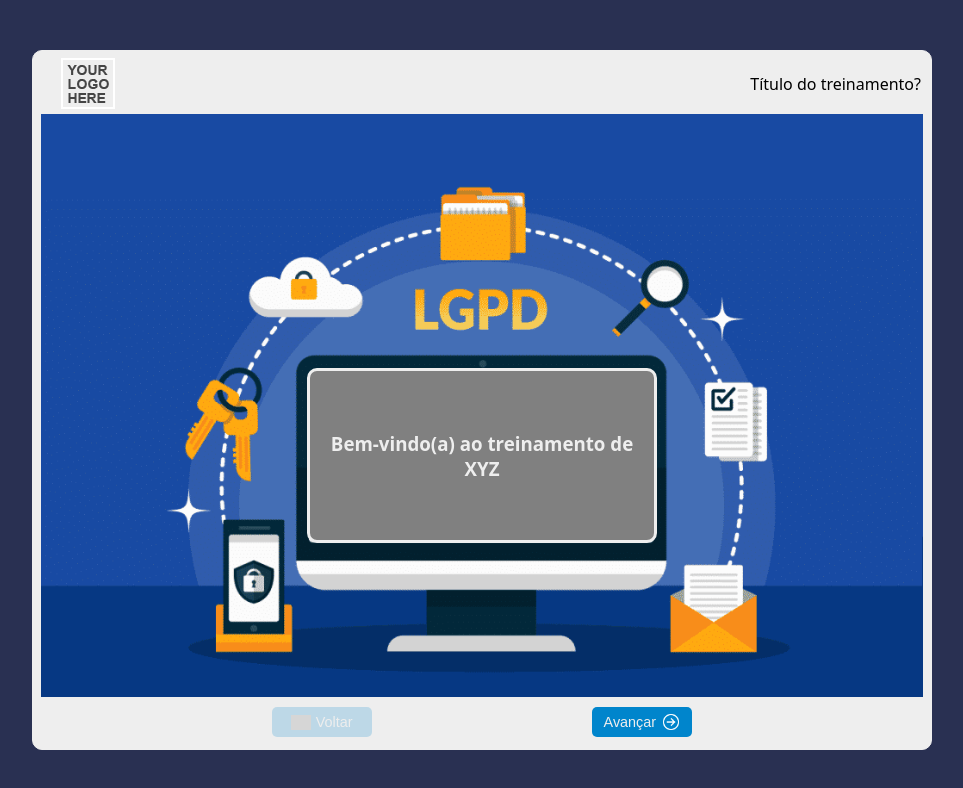
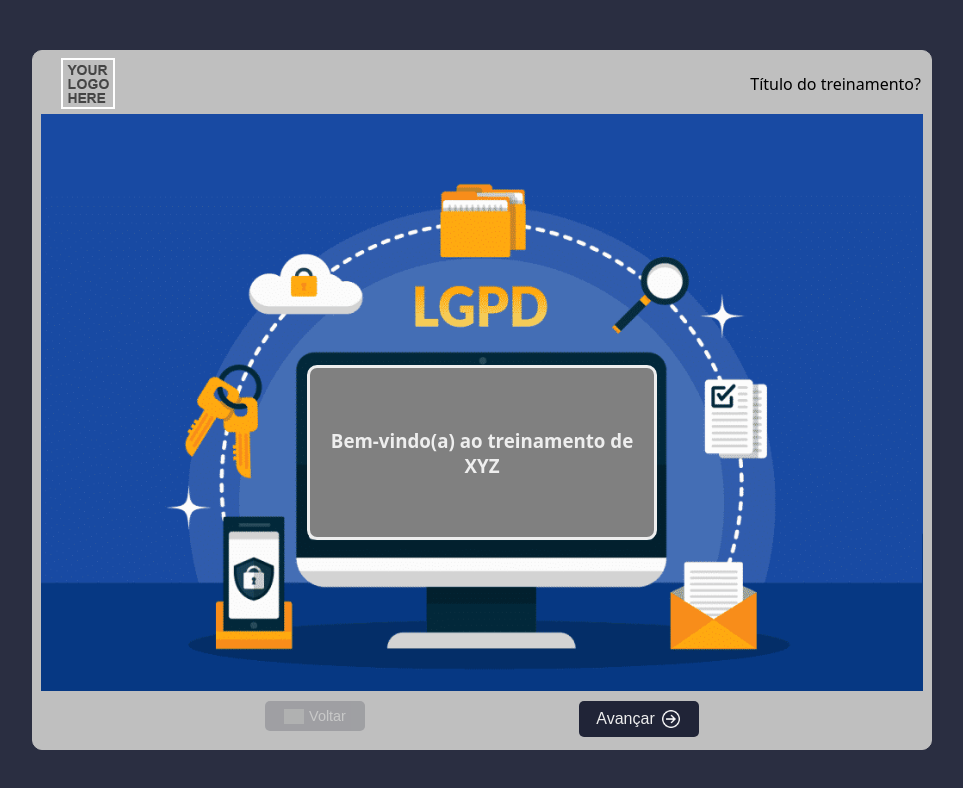
Before and after one commit to CapitaoDAreia/e-learning, a React (Create React App) app: page / in a window 1280 px wide. Shown: the top 788 px of the page, without its empty margins (158-1121 px from the left). Built offline with nearby package versions, Linux system fonts and the light colour scheme; grey boxes are pictures that could not be loaded; the HTML template or start-up script is replaced by a standard one.

Commit message:
Editing some color and spacing details in buttons and backgrounds

```diff
--- a/src/Components/Basics/GlobalButton.component.tsx
+++ b/src/Components/Basics/GlobalButton.component.tsx
@@ -20,10 +20,11 @@ const GlobalButtonComponent = styled.button`
     align-items: center;
     justify-content: center;
     gap: 5px;
-    font-size: .9rem;
+    font-size: 1rem;
     width: 100px;
     height: 30px;
-    background-color: #0085cc;
+    padding: 18px 60px;
+    background-color: #02061dd6;
     color: #eeeeee;
     border: none;
     border-radius: 5px;
@@ -40,7 +41,7 @@ const GlobalButtonComponent = styled.button`
 
 const ButtonIcon = styled.img`
     filter: invert(100%) sepia(100%) saturate(1%) hue-rotate(120deg) brightness(104%) contrast(101%);
-    width: 20px;
+    width: 22px;
 `
 
 const GlobalButton = (props: GlobalButtonProps) => {
--- a/src/Components/Basics/GlobalButtonSkeleton.component.tsx
+++ b/src/Components/Basics/GlobalButtonSkeleton.component.tsx
@@ -19,7 +19,7 @@ const GlobalButtonComponent = styled.button`
     font-size: .9rem;
     width: 100px;
     height: 30px;
-    background-color: #0085cc;
+    background-color: #02061dd6;
     color: #eeeeee;
     border: none;
     border-radius: 5px;
--- a/src/Components/Structurals/Footer/GlobalFooter.component.tsx
+++ b/src/Components/Structurals/Footer/GlobalFooter.component.tsx
@@ -6,7 +6,7 @@ import GlobalButtonSkeleton from "../../Basics/GlobalButtonSkeleton.component";
 const GlobalFooterComponent = styled.div`
     width: 100%;
     padding: 10px 10px;
-    background-color: #eee;
+    background-color: #bfbfbf;
     display: flex;
     justify-content: space-evenly;
 `;
@@ -24,17 +24,19 @@ const GlobalFooter = (props: GlobalFooterProps) => {
     return (
         <GlobalFooterComponent>
             {
-                props.counter === 0 ? <>
+                props.counter === 0 ?
+                    <>
                         <GlobalButtonSkeleton label="Voltar" destination="página anterior" />
-                    <GlobalButton counter={props.counter} setCounter={props.setCounter} setPagination={props.setPagination} label="Avançar" destination="próxima página" paginationLength={props.paginationLength}/>
+                        <GlobalButton counter={props.counter} setCounter={props.setCounter} setPagination={props.setPagination} label="Avançar" destination="próxima página" paginationLength={props.paginationLength} />
                     </>
-                : (props.counter === props.paginationLength ? <>
-                        <GlobalButton counter={props.counter} setCounter={props.setCounter} setPagination={props.setPagination} label="Voltar" destination="página anterior" paginationLength={props.paginationLength}/>
+                    : (props.counter === props.paginationLength ?
+                        <>
+                            <GlobalButton counter={props.counter} setCounter={props.setCounter} setPagination={props.setPagination} label="Voltar" destination="página anterior" paginationLength={props.paginationLength} />
                             <GlobalButtonSkeleton label="Avançar" destination="próxima página" />
                         </>
                         : <>
-                        <GlobalButton counter={props.counter} setCounter={props.setCounter} setPagination={props.setPagination} label="Voltar" destination="página anterior" paginationLength={props.paginationLength}/>
-                        <GlobalButton counter={props.counter} setCounter={props.setCounter} setPagination={props.setPagination} label="Avançar" destination="próxima página" paginationLength={props.paginationLength}/>
+                            <GlobalButton counter={props.counter} setCounter={props.setCounter} setPagination={props.setPagination} label="Voltar" destination="página anterior" paginationLength={props.paginationLength} />
+                            <GlobalButton counter={props.counter} setCounter={props.setCounter} setPagination={props.setPagination} label="Avançar" destination="próxima página" paginationLength={props.paginationLength} />
                         </>
                     )}
         </GlobalFooterComponent>
--- a/src/Components/Structurals/GlobalStructure.component.tsx
+++ b/src/Components/Structurals/GlobalStructure.component.tsx
@@ -16,13 +16,13 @@ import End from "../../Views/EndScreen";
 
 
 const GlobalStructureComponent = styled.div`
-    border: 1px solid #eee;
+    border: 1px solid #bfbfbf;
     padding: 2px 8px;
     border-radius: 10px;
     max-width: 900px;
     height: 700px;
     overflow: hidden;
-    background-color: #EEEEEE;
+    background-color: #bfbfbf;
     display: flex;
     flex-direction: column;
     justify-content: space-between;
--- a/src/Components/Structurals/Header/GlobalHeader.component.tsx
+++ b/src/Components/Structurals/Header/GlobalHeader.component.tsx
@@ -7,7 +7,7 @@ const GlobalHeaderComponent = styled.div`
     box-sizing: border-box;
     width: 900px;
     padding: 5px 20px;
-    background-color: #eee;
+    background-color: #bfbfbf;
     display: flex;
     justify-content: space-between;
     align-items: center;
--- a/src/index.css
+++ b/src/index.css
@@ -12,8 +12,10 @@ body {
 
     height: 100vh;
 
-    background-color: rgba(1, 9, 50, 0.84);
+    background-color: #02061dd6;
     display: flex;
     justify-content: center;
     align-items: center;
+
+    transition: 1s;
 }
```
Lines whose indentation alone changed are shown as unchanged.
